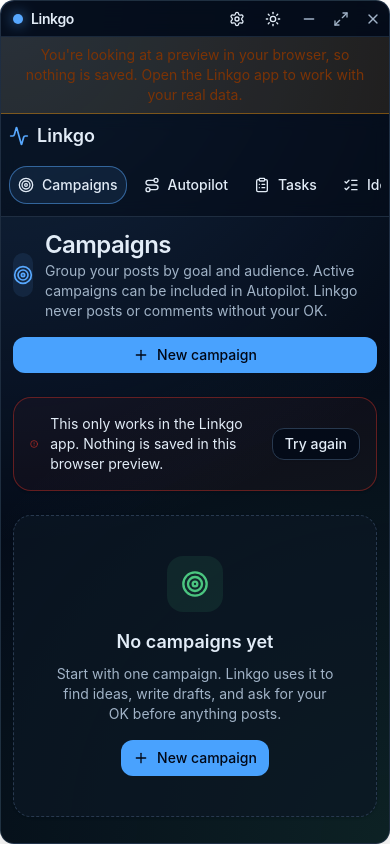
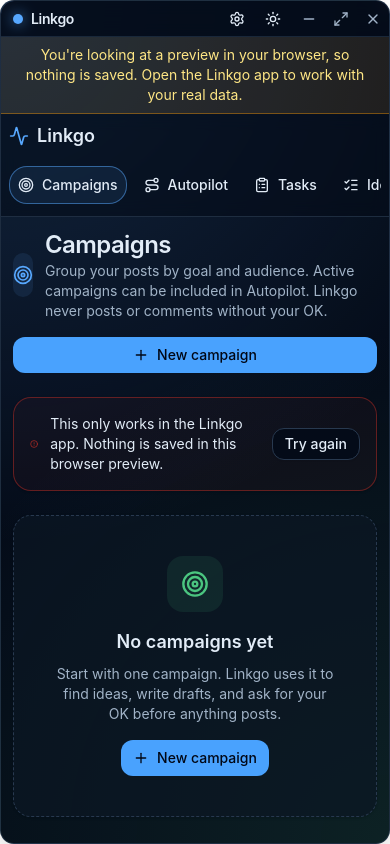
Before and after one commit to creativeprofit22/linkgo, a React (Vite) app: page / in a window 390 px wide. Built offline with nearby package versions, Linux system fonts and the light colour scheme.

Commit message:
Make dark: variants follow the app theme class
Tailwind v4 defaults dark: to the OS color-scheme media query; bind it to the .dark class on <html> so dark: utilities match the in-app theme setting.

```diff
--- a/src/index.css
+++ b/src/index.css
@@ -1,4 +1,7 @@
 @import "tailwindcss";
+
+/* `dark:` follows the app theme (`.dark` on <html>), not the OS setting. */
+@custom-variant dark (&:where(.dark, .dark *));
 
 @theme inline {
   --color-background: var(--background);
```
